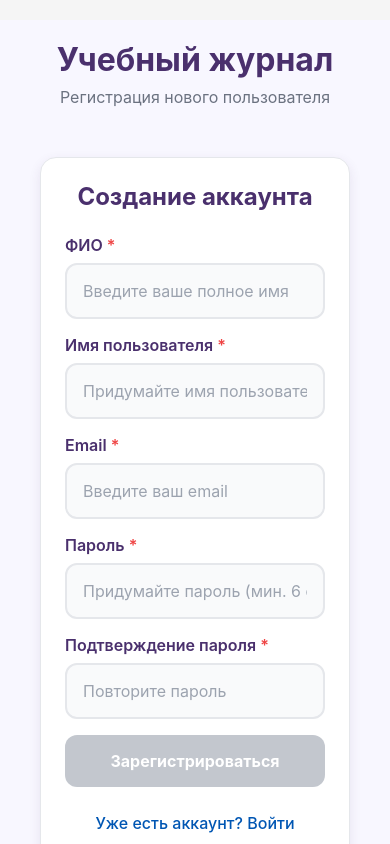
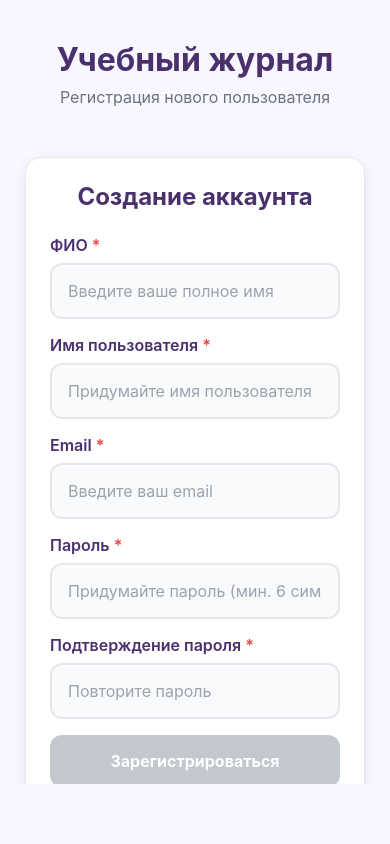
Before and after one commit to Sofia-dot26/Schedules-mobile-app, a React Native app: screen /Registration in a window 390 px wide. Built offline with nearby package versions, Linux system fonts and the light colour scheme.

Commit message:
Update RegistrationScreen.js

```diff
--- a/screens/RegistrationScreen.js
+++ b/screens/RegistrationScreen.js
@@ -229,14 +229,19 @@ const RegistrationScreen = ({ navigation }) => {
 const styles = StyleSheet.create({
   container: {
     flex: 1,
-    backgroundColor: '#f5f5f5',
+    backgroundColor: '#f8f7ff',
+    paddingBottom:60,
+    height:100
+
   },
   scrollContent: {
+
     flexGrow: 1,
     paddingVertical: 20,
+
   },
   formContainer: {
-    marginHorizontal: 20,
+    marginHorizontal: 5
   },
   errorText: {
     color: '#dc3545',
```
